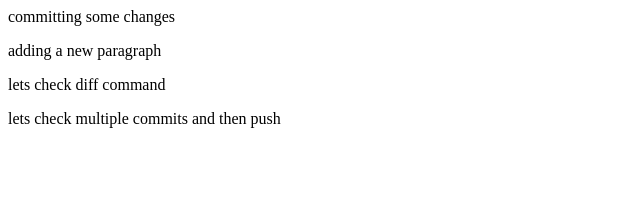
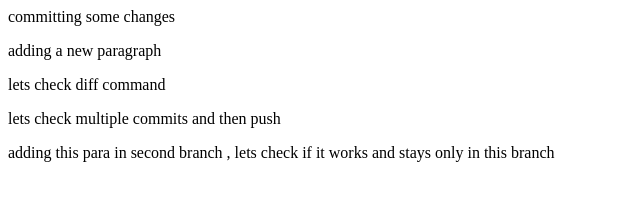
Before and after one commit to aditigoyal98/my-project, a plain HTML site: page index.html in a window 1280 px wide. Shown: the whole page, without its empty margins (0-640 px from the left). Drawn offline with Linux system fonts and the light colour scheme.

Commit message:
commit for second branch

```diff
--- a/index.html
+++ b/index.html
@@ -13,5 +13,7 @@
     <p>lets check diff command</p>
 
     <p>lets check multiple commits and then push</p>
+
+    <p> adding this para in second branch , lets check if it works and stays only in this branch</p>
 </body>
 </html>
```
